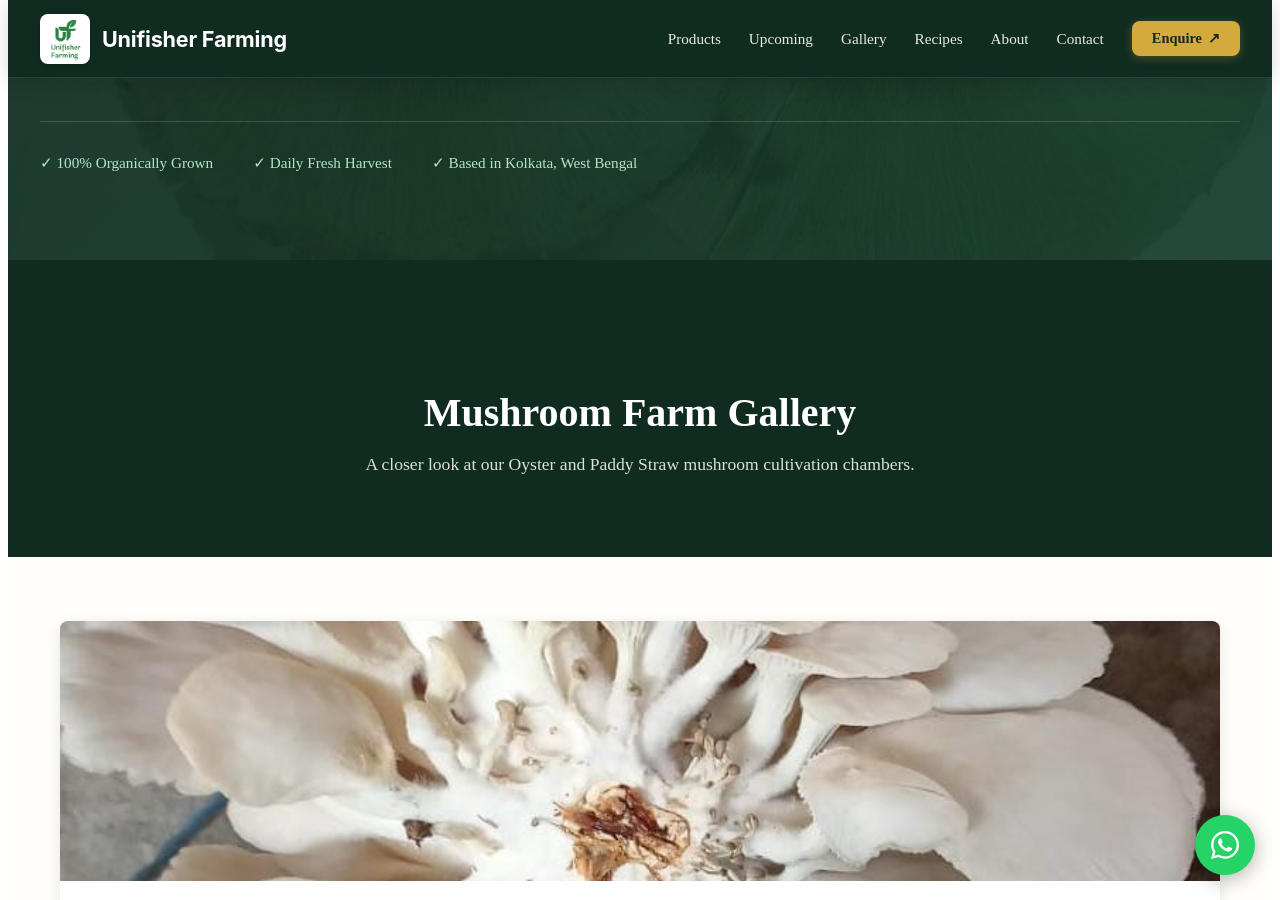
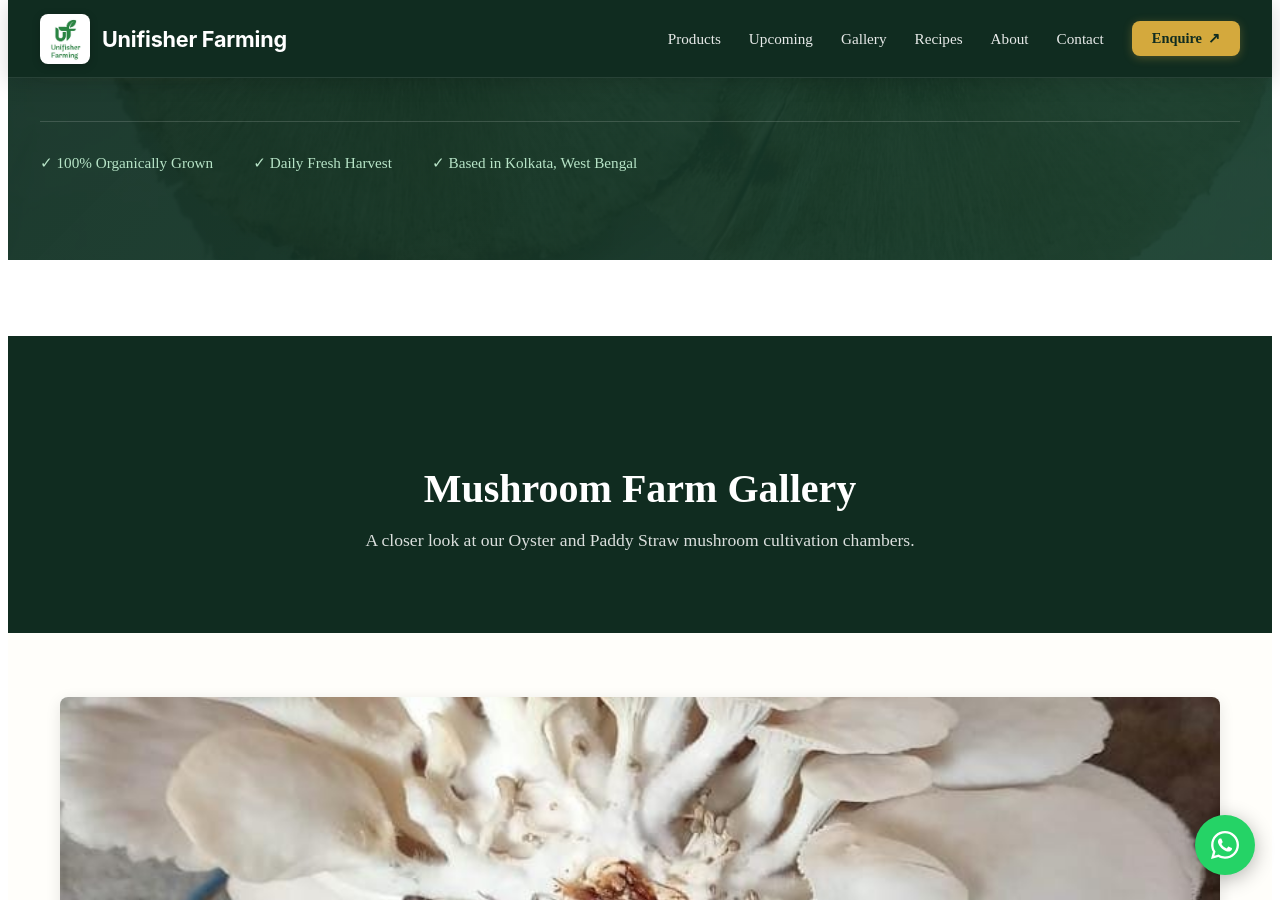
Before and after one commit to Unifisher/Unifisher-Website, a Jekyll site: the page built from gallery /mushrooms.html, in a window 1280 px wide and 900 px high, scrolled down 484 px. Built offline with Jekyll 4.4.1, drawn with Linux system fonts in a browser that asks for light colours; some web fonts are replaced.

Commit message:
Update subpage.html

```diff
--- a/_layouts/subpage.html
+++ b/_layouts/subpage.html
@@ -7,8 +7,10 @@
 
     {% include header.html %}
 
-    <!-- Page Content Rendered Here -->
-    {{ content }}
+    <!-- Main Content Wrapper with proper top padding -->
+    <main style="padding-top: 76px; min-height: 80vh;">
+      {{ content }}
+    </main>
 
     {% include footer.html %}
     {% include js.html %}
```
